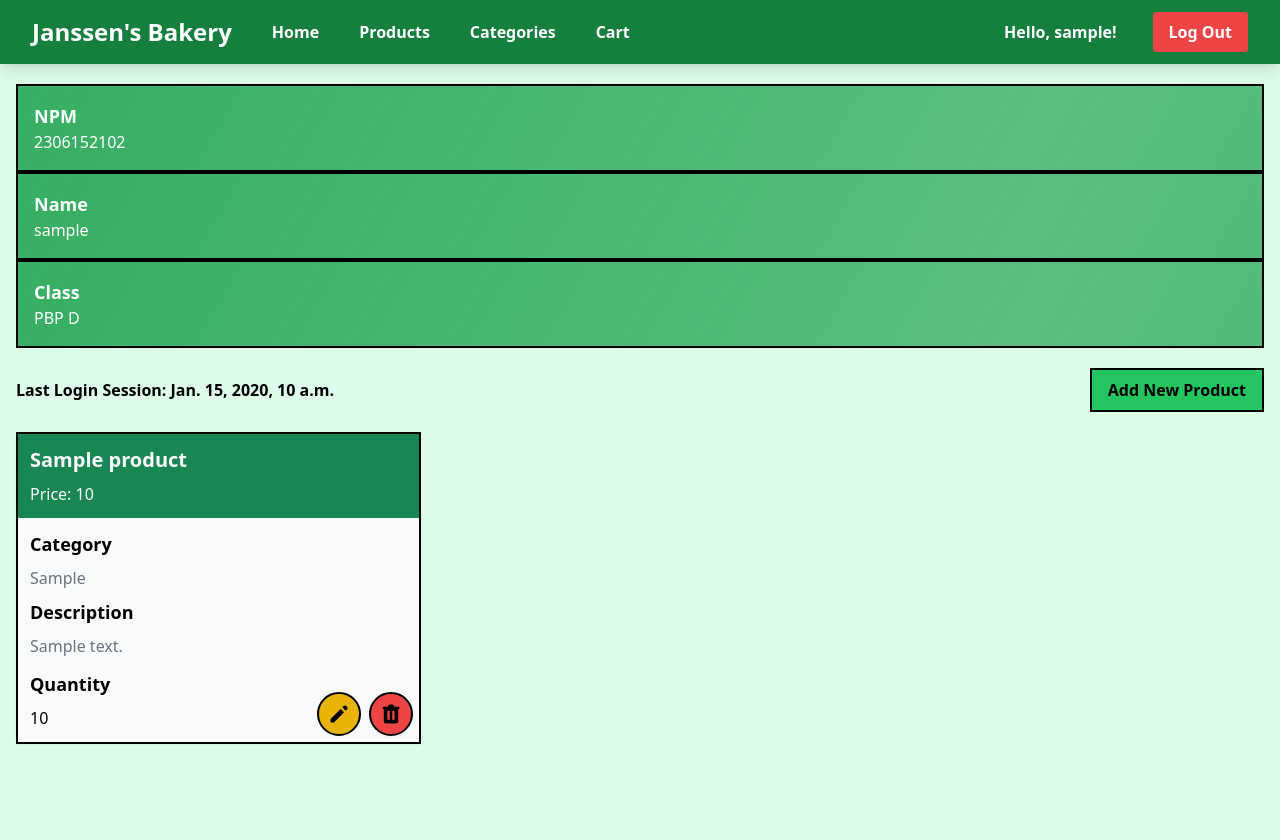
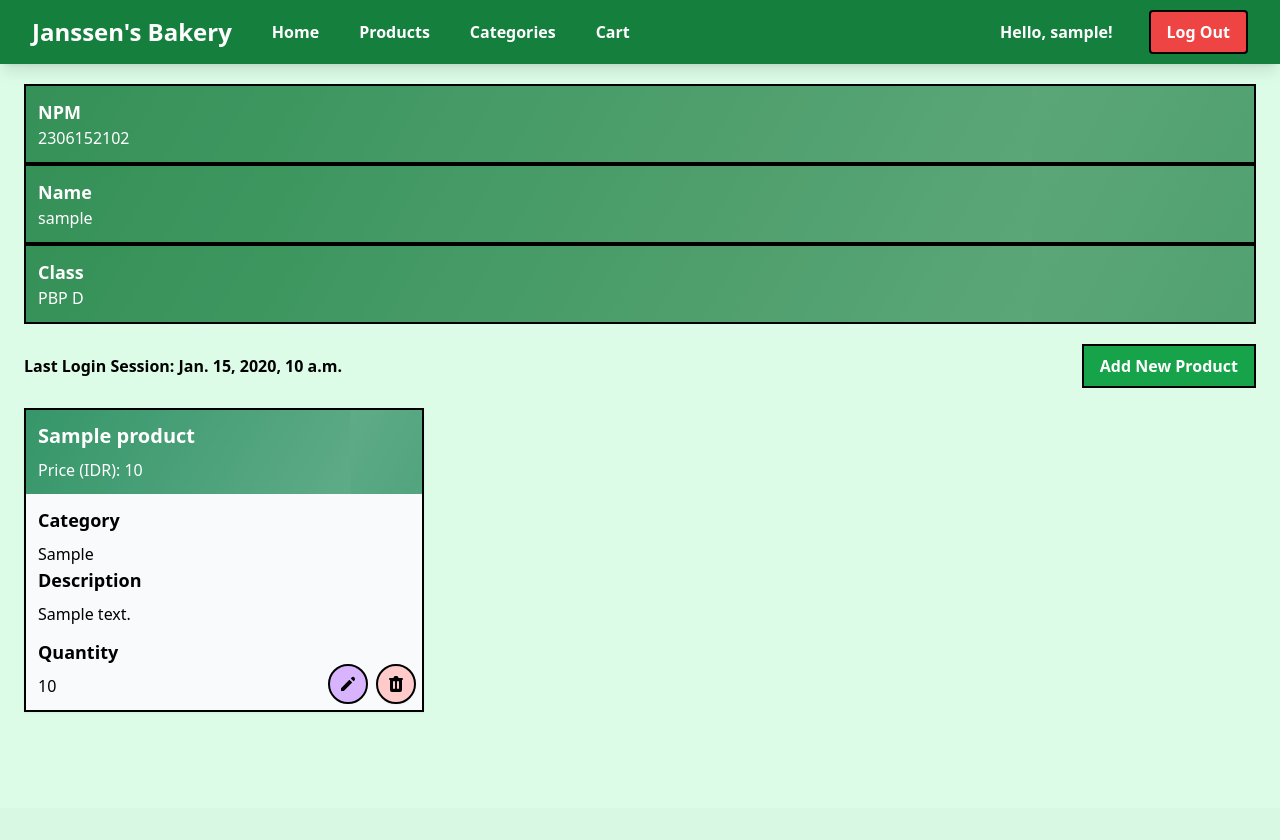
Before and after one commit to JanssenBenedict/bakery, a Django app: page / in a window 1280 px wide. After the commit the page ends 712 px from the top, so only its background shows below. Run offline with Django 5.2, Linux system fonts and the light colour scheme; a user stored in the database is signed in; tables that the repository leaves empty hold one stand-in row (values such as "Sample post"); some libraries are stand-ins or nearby versions.

Commit message:
Menyelesaikan Checklist Tugas 5

```diff
--- a/main/templates/card_info.html
+++ b/main/templates/card_info.html
@@ -1,6 +1,6 @@
-<div class="bg-green-600 overflow-hidden border-2 border-black">
-  <div class="p-4 animate-shine">
-    <h5 class="text-lg font-semibold text-white">{{ title }}</h5>
+<div class="bg-green-700 overflow-hidden border-2 border-black">
+  <div class="p-3 animate-shine">
+    <h5 class="text-lg font-bold text-white">{{ title }}</h5>
     <p class="text-white">{{ value }}</p>
   </div>
 </div>
--- a/main/templates/card_product.html
+++ b/main/templates/card_product.html
@@ -1,36 +1,32 @@
 <div class="relative">
-  <div class="absolute top-0 left-1/2 -translate-x-1/2 flex">
-    <div class="bg-gray-800 rounded p-2"></div>
-    <div class="bg-gray-800 rounded p-2 ml-2"></div>
-  </div>
   <div class="relative mt-5 bg-gray-50 shadow-sm mb-4 border-2 border-black">
-    <div class="text-gray-50 p-3" style="background-color: #198754;">
+    <div class="text-white p-3 animate-shine" style="background-color: #198754;">
       <h3 class="font-bold text-xl mb-2">{{ product.name }}</h3>
-      <p>Price: {{ product.price }}</p>
+      <p>Price (IDR): {{ product.price }}</p>
     </div>
     <div class="p-3">
       <p class="font-semibold text-lg mb-2">Category</p>
-      <p class="text-gray-500 mb-2">
         <span>{{ product.category }}</span>
-      </p>
       <p class="font-semibold text-lg mb-2">Description</p>
-      <p class="text-gray-500 mb-2">
         <span>{{ product.description }}</span>
-      </p>
       <div class="mt-3">
         <p class="font-semibold text-lg mb-2">Quantity</p>
-        <span>{% if product.quantity == 0 %}OUT OF STOCK{% else %}{{ product.quantity }}{% endif %}</span>
+        <span>{% if product.quantity == 0 %}
+            OUT OF STOCK
+          {% else %}
+            {{ product.quantity }}
+          {% endif %}</span>
       </div>
     </div>
   </div>
   <div class="absolute bottom-0 right-0 flex mr-2 py-2">
-    <a href="{% url 'main:edit_product' product.pk %}" class="btn-warning bg-yellow-500 text-white rounded-full p-2 border-2 border-black mr-2">
-      <svg xmlns="http://www.w3.org/2000/svg" width="24" height="24" viewBox="0 0 20 20">
+    <a href="{% url 'main:edit_product' product.pk %}" class="btn-warning bg-purple-300 text-white rounded-full p-2 border-2 border-black mr-2">
+      <svg xmlns="http://www.w3.org/2000/svg" width="20" height="20" viewBox="0 0 20 20">
         <path d="M13.586 3.586a2 2 0 112.828 2.828l-.793.793-2.828-2.828.793-.793zM11.379 5.793L3 14.172V17h2.828l8.38-8.379-2.83-2.828z" />
       </svg>
     </a>
-    <a href="{% url 'main:delete_product' product.pk %}" class="bg-red-500 text-white rounded-full p-2 border-2 border-black shadow-sm">
-      <svg xmlns="http://www.w3.org/2000/svg" width="24" height="24" viewBox="0 0 20 20">
+    <a href="{% url 'main:delete_product' product.pk %}" class="bg-red-200 text-white rounded-full p-2 border-2 border-black shadow-sm">
+      <svg xmlns="http://www.w3.org/2000/svg" width="20" height="20" viewBox="0 0 20 20">
         <path fill-rule="evenodd" d="M9 2a1 1 0 00-.894.553L7.382 4H4a1 1 0 000 2v10a2 2 0 002 2h8a2 2 0 002-2V6a1 1 0 100-2h-3.382l-.724-1.447A1 1 0 0011 2H9zM7 8a1 1 0 012 0v6a1 1 0 11-2 0V8zm5-1a1 1 0 00-1 1v6a1 1 0 102 0V8a1 1 0 00-1-1z" clip-rule="evenodd" />
       </svg>
     </a>
--- a/main/templates/create_product.html
+++ b/main/templates/create_product.html
@@ -1,17 +1,17 @@
-{% extends 'base2.html' %}
+{% extends 'base.html' %}
 {% load static %}
 {% block meta %}
 <title>Create Product</title>
 {% endblock meta %}
 
 {% block content %}
-{% include 'navbar2.html' %}
+{% include 'navbar.html' %}
 
 <div class="flex flex-col min-h-screen bg-green-100">
   <div class="container mx-auto px-4 py-8 mt-16 max-w-xl">
     <h1 class="text-3xl font-bold text-center mb-8 text-black">Create Bakery Product</h1>
 
-    <div class="bg-white shadow-md rounded-lg p-6 form-style">
+    <div class="bg-gray-100 rounded-lg p-6 form-style border-2 border-black">
       <form method="POST" class="space-y-6">
         {% csrf_token %}
         {% for field in form %}
--- a/main/templates/login.html
+++ b/main/templates/login.html
@@ -1,16 +1,17 @@
-{% extends 'base2.html' %}
+{% extends 'base.html' %}
 
 {% block meta %}
 <title>Login</title>
 {% endblock meta %}
 
 {% block content %}
+{% include 'navbar.html' %}
 <div class="min-h-screen flex items-center justify-center w-screen bg-green-100 py-12 px-4 sm:px-6 lg:px-8">
   <div class="max-w-md w-full space-y-8">
     <div>
       <h2 class="mt-6 text-center text-black text-3xl font-extrabold text-black">
         Welcome to Janssen's Bakery!
-        ------------------------------------
+        <br><br>
         Log In To Your Account Here!
       </h2>
     </div>
--- a/main/templates/main.html
+++ b/main/templates/main.html
@@ -1,34 +1,26 @@
-{% extends 'base2.html' %}
+{% extends 'base.html' %}
 {% load static %}
 {% block meta %}
 <title>Janssen's Bakery</title>
 {% endblock meta %}
 {% block content %}
-{% include 'navbar2.html' %}
-<div class="container-fluid px-4 py-20 min-h-screen flex flex-col bg-green-100">
+{% include 'navbar.html' %}
+<div class="container-fluid px-6 py-20 min-h-screen flex flex-col bg-green-100">
   <div class="mb-4 py-1">
-      <div class="row relative z-10">
-          <div class="col-12 md:col-4">
-              {% include "card_info.html" with title='NPM' value=npm %}
-          </div>
-          <div class="col-12 md:col-4">
-              {% include "card_info.html" with title='Name' value=name %}
-          </div>
-          <div class="col-12 md:col-4">
-              {% include "card_info.html" with title='Class' value=class %}
-          </div>
-      </div>
+      {% include "card_info.html" with title='NPM' value=npm %}
+      {% include "card_info.html" with title='Name' value=name %}
+      {% include "card_info.html" with title='Class' value=class %}
   </div>
   <div class="flex justify-between items-center py-0">
     <h6 class="font-bold text-left">Last Login Session: {{ last_login }}</h6>
-    <a href="{% url 'main:create_product' %}" class="btn bg-green-500 font-bold py-2 px-4 border-2 border-black">
+    <a href="{% url 'main:create_product' %}" class="btn bg-green-600 font-bold py-2 px-4 border-2 border-black text-center" style="color:white">
       Add New Product
     </a>
   </div>
 
   {% if not products %}
   <div class="flex flex-col items-center justify-center" style="min-height: 24rem;">
-      <img src="{% static 'pics/no.png' %}" alt="Nothing Here" class="mb-4" style="width: 24rem; height: 24rem;"/>
+      <img src="{% static 'pics/no.png' %}" alt="Nothing Here" class="mt-4 mb-4 py-2" style="width: 17rem; height: 17rem;"/>
       <h4 class="mb-0 text-center font-bold">Apologies, There Are No Products Available At The Moment</h1>
   </div>
   {% else %}
--- a/main/templates/register.html
+++ b/main/templates/register.html
@@ -1,10 +1,11 @@
-{% extends 'base2.html' %}
+{% extends 'base.html' %}
 
 {% block meta %}
 <title>Register</title>
 {% endblock meta %}
 
 {% block content %}
+{% include 'navbar.html' %}
 <div class="min-h-screen flex items-center justify-center bg-green-100 py-12 px-4 sm:px-6 lg:px-8">
   <div class="max-w-md w-full space-y-8 form-style">
     <div>
--- a/static/css/global.css
+++ b/static/css/global.css
@@ -1,13 +1,13 @@
 .form-style form input, form textarea, form select {
     width: 100%;
     padding: 0.5rem;
-    border: 2px solid #bfffeb;
+    border: 2px solid #000000;
     border-radius: 0.375rem;
 }
 .form-style form input:focus, form textarea:focus, form select:focus {
     outline: none;
     border-color: #3e9545;
-    box-shadow: 0 0 0 3px #3e9545;
+    box-shadow: 0 0 0 2px #3e9545;
 }
 @keyframes shine {
     0% { background-position: -200% 0; }
--- a/templates/navbar2.html
+++ b/templates/navbar.html
@@ -1,6 +1,6 @@
 <!-- Tailwind CSS Navigation Bar -->
 <nav class="bg-green-700 shadow-lg fixed top-0 left-0 z-40 w-screen">
-  <div class="max-w-8xl mx-auto px-4 sm:px-6 lg:px-8">
+  <div class="mx-auto px-4 sm:px-6 lg:px-8">
     <div class="flex items-center h-16">
       <div class="hidden md:flex items-center justify-between w-full">
         {% if user.is_authenticated %}
@@ -8,23 +8,26 @@
           <h1 class="text-2xl font-bold text-center text-white">Janssen's Bakery</h1>
           <a href="{% url 'main:show_main' %}" class="text-white font-bold">Home</a>
           <a href="{% url 'main:show_main' %}" class="text-white font-bold">Products</a>
-          <a href="" class="text-white font-bold">Categories</a>
-          <a href="" class="text-white font-bold">Cart</a>
+          <a href="#" class="text-white font-bold">Categories</a>
+          <a href="#" class="text-white font-bold">Cart</a>
         </div>
         <div class="flex items-center space-x-5">
           <span class="text-white mr-4 font-bold">Hello, {{ user.username }}!</span>
-          <a href="{% url 'main:logout' %}" class="text-center bg-red-500 hover:bg-red-600 text-white font-bold py-2 px-4 rounded transition duration-300">
+          <a href="{% url 'main:logout' %}" class="text-center bg-red-500 hover:bg-red-600 text-white font-bold py-2 px-4 rounded transition duration-300 border-2 border-black">
             Log Out
           </a>
+        </div>
         {% else %}
-          <a href="{% url 'main:login' %}" class="text-center bg-blue-500 hover:bg-blue-600 text-white font-bold py-2 px-4 rounded transition duration-300 mr-2">
+        <h1 class="text-2xl font-bold text-center text-white">Janssen's Bakery</h1>
+        <div class="flex items-center space-x-10">
+          <a href="{% url 'main:login' %}" class="bg-blue-500 hover:bg-blue-600 text-white font-bold py-2 px-4 rounded transition duration-300 border-2 border-black mr-2">
             Log In
           </a>
-          <a href="{% url 'main:register' %}" class="text-center bg-gray-500 hover:bg-gray-600 text-white font-bold py-2 px-4 rounded transition duration-300">
+          <a href="{% url 'main:register' %}" class="bg-gray-500 hover:bg-gray-600 text-white font-bold py-2 px-4 rounded transition duration-300 border-2 border-black">
             Register
           </a>
+        </div>
         {% endif %}
-        </div>
       </div>
       <div class="md:hidden flex items-center">
         <button class="mobile-menu-button">
@@ -35,23 +38,23 @@
       </div>
     </div>
   </div>
-  <!-- Mobile menu -->
-  <div class="mobile-menu hidden md:hidden  px-4 w-full md:max-w-full">
+  <!-- Mobile version -->
+  <div class="mobile-menu hidden md:hidden px-4 w-full">
     <div class="pt-2 pb-3 space-y-1 mx-auto">
       {% if user.is_authenticated %}
         <a href="{% url 'main:show_main' %}" class="block text-white font-bold py-2">Home</a>
         <a href="{% url 'main:show_main' %}" class="block text-white font-bold py-2">Products</a>
         <a href="#" class="block text-white font-bold py-2">Categories</a>
         <a href="#" class="block text-white font-bold py-2">Cart</a>
-        <span class="block text-white px-3 py-2">Hello, {{ user.username }}!</span>
-        <a href="{% url 'main:logout' %}" class="block text-center bg-red-500 hover:bg-red-600 text-white font-bold py-2 px-4 rounded transition duration-300">
+        <span class="block text-white mr-4 font-bold py-2">Hello, {{ user.username }}!<br><br></span>
+        <a href="{% url 'main:logout' %}" class="block bg-red-500 hover:bg-red-600 text-white font-bold py-2 px-4 rounded transition duration-300">
           Logout
         </a>
       {% else %}
-        <a href="{% url 'main:login' %}" class="block text-center bg-blue-500 hover:bg-blue-600 text-white font-bold py-2 px-4 rounded transition duration-300 mb-2">
+        <a href="{% url 'main:login' %}" class="block bg-blue-500 hover:bg-blue-600 text-white font-bold py-2 px-4 rounded transition duration-300 mb-2">
           Login
         </a>
-        <a href="{% url 'main:register' %}" class="block text-center bg-gray-500 hover:bg-gray-600 text-white font-bold py-2 px-4 rounded transition duration-300">
+        <a href="{% url 'main:register' %}" class="block bg-gray-500 hover:bg-gray-600 text-white font-bold py-2 px-4 rounded transition duration-300">
           Register
         </a>
       {% endif %}
```
Also changed, not shown: main/templates/edit_product.html (+3 -5 lines), README.md, templates/base.html (renamed from templates/base2.html).
